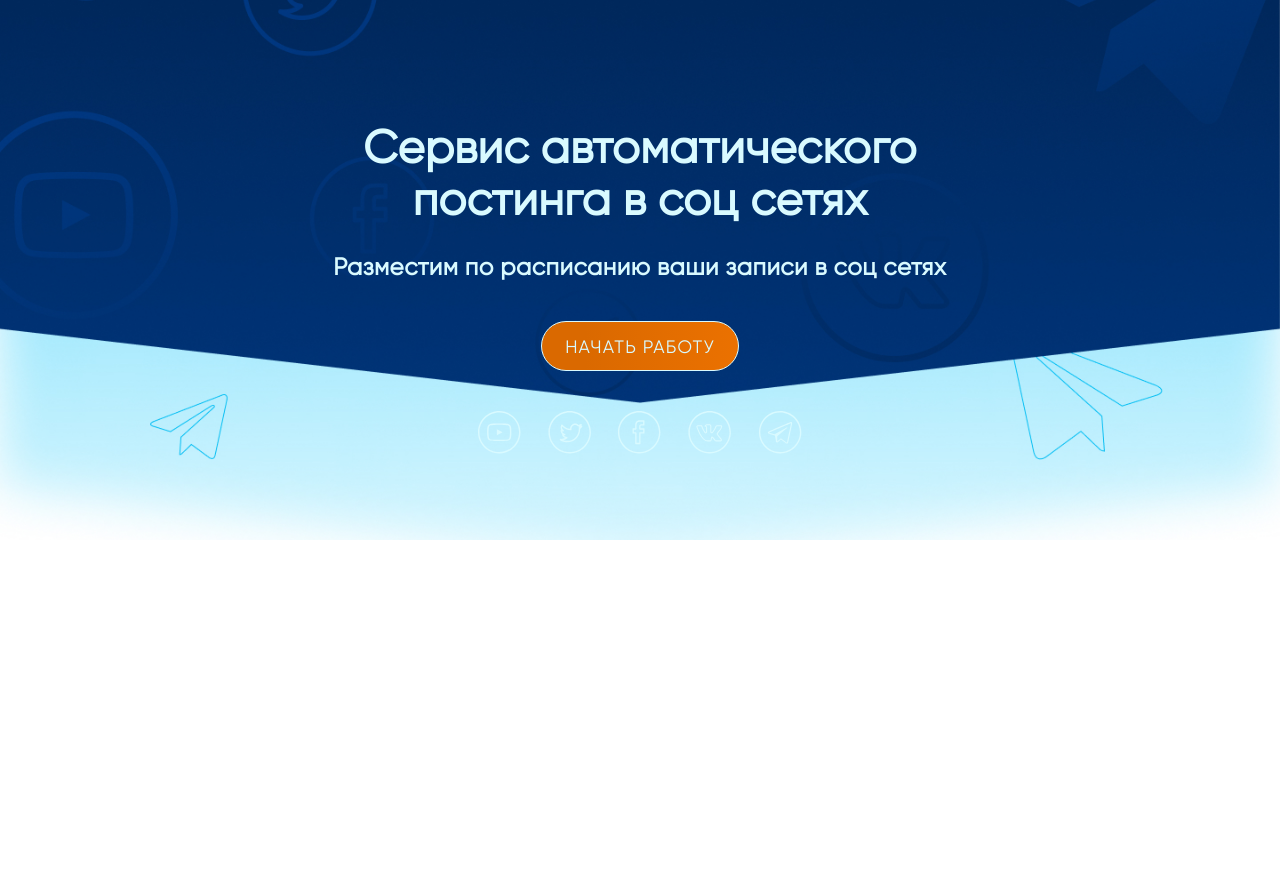
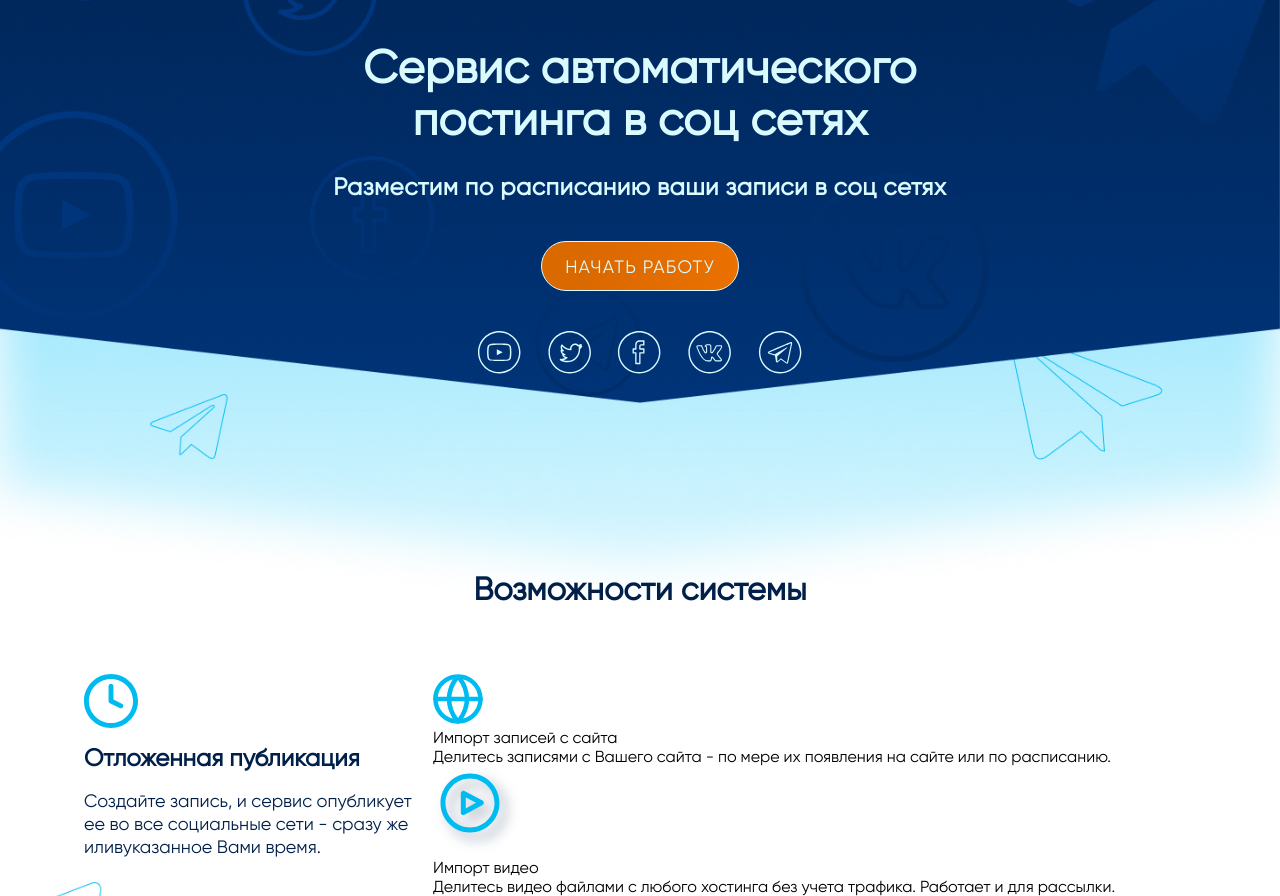
Before and after one commit to cigna2020/asp_landing_project, a plain HTML site: page index.html in a window 1280 px wide. Shown: the part 260-1156 px from the top of the page. Before the commit the page ends 800 px from the top, so only its background shows below. Drawn offline with Linux system fonts and the light colour scheme.

Commit message:
Make second html block - possibility_info and style for .possibility_post

```diff
--- a/index.html
+++ b/index.html
@@ -16,6 +16,7 @@
 </head>
 
 <body>
+    <!-- first section with header, title and links -->
     <section>
         <header class="header">
             <div class="header_logo">
@@ -37,20 +38,71 @@
                 <button>ВОЙТИ</button>
             </div>
         </header>
+
         <div class="header_title">
             Сервис автоматического<br>
             постинга в соц сетях
         </div>
+
         <div class="header_subtitle">Разместим по расписанию ваши записи в соц сетях</div>
+
         <button class="main_button">начать работу</button>
+
         <div class="social_link">
-            <a href="https://www.youtube.com/" target="_blank"><img src="./icons/ico_youtube.svg"
-                    alt="youtube icon"></a>
-            <a href="https://twitter.com/" target="_blank"><img src="./icons/ico_twitter.svg" alt="twitter icon"></a>
-            <a href="https://facebook.com/" target="_blank"><img src="./icons/ico_facebook.svg" alt="facebook icon"></a>
-            <a href="https://court.gov.ua/" target="_blank"><img src="./icons/ico_vk.svg" alt="vk icon"></a>
-            <a href="https://web.telegram.org/" target="_blank"><img src="./icons/ico_telegram.svg"
-                    alt="telegram icon"></a>
+            <a href="https://www.youtube.com/" target="_blank">
+                <img src="./icons/ico_youtube.svg" alt="youtube icon">
+            </a>
+            <a href="https://twitter.com/" target="_blank">
+                <img src="./icons/ico_twitter.svg" alt="twitter icon">
+            </a>
+            <a href="https://facebook.com/" target="_blank">
+                <img src="./icons/ico_facebook.svg" alt="facebook icon">
+            </a>
+            <a href="https://court.gov.ua/" target="_blank">
+                <img src="./icons/ico_vk.svg" alt="vk icon">
+            </a>
+            <a href="https://web.telegram.org/" target="_blank">
+                <img src="./icons/ico_telegram.svg" alt="telegram icon">
+            </a>
+        </div>
+    </section>
+
+    <!-- section with possibility -->
+    <section>
+        <div class="possibility_title">Возможности системы</div>
+
+        <div class="possibility_info">
+
+            <div class="possibility_post">
+                <div class="post_icon">
+                    <img src="./icons/possibility_icons/icon_time.svg" alt="time icon">
+                </div>
+                <div class="post_title">Отложенная публикация</div>
+                <div class="post_info">
+                    Создайте запись, и сервис опубликует ее во все социальные сети -
+                    сразу же иливуказанное Вами время.
+                </div>
+            </div>
+
+            <div class="possibility_net">
+                <div class="net_icon">
+                    <img src="./icons/possibility_icons/icon_web.svg" alt="web icon">
+                </div>
+                <div class="net_title">Импорт записей с сайта</div>
+                <div class="net_info">
+                    Делитесь записями с Вашего сайта - по мере их появления на сайте или по расписанию.
+                </div>
+
+                <div class="possibility_video">
+                    <div class="video_icon">
+                        <img src="./icons/possibility_icons/icon_video.svg" alt="video icon">
+                    </div>
+                    <div class="video_title">Импорт видео</div>
+                    <div class="video_info">
+                        Делитесь видео файлами с любого хостинга без учета трафика. Работает и для рассылки.
+                    </div>
+                </div>
+            </div>
         </div>
     </section>
 
--- a/styles/style.css
+++ b/styles/style.css
@@ -4,12 +4,12 @@
   box-sizing: border-box;
   font-family: Gilroy;
 }
-body {
+html {
+  max-width: 1440px;
   margin: 0 auto;
   background-color: #00bbf0;
   background: url("../img/bg_main.jpg") no-repeat;
   background-size: cover;
-  max-width: 1440px;
 }
 section {
   max-width: 1112px;
@@ -18,14 +18,11 @@ section {
 header {
   display: flex;
   margin: 0 auto;
-
   justify-content: space-between;
 }
 header_link,
 a {
   text-decoration: none;
-  font-family: Gilroy;
-  font-style: normal;
   font-weight: 600;
   font-size: 24px;
   line-height: 28px;
@@ -34,7 +31,7 @@ a {
   text-align: center;
   letter-spacing: 0.5px;
   color: #d9faff;
-  margin: 50.5681px 0px;
+  margin-top: 50px;
 }
 
 header_button,
@@ -65,7 +62,7 @@ button {
 
 .header_title {
   display: block;
-  margin: 228px auto 0;
+  margin: 180px auto 0;
 
   font-weight: bold;
   font-size: 46px;
@@ -108,3 +105,40 @@ button {
   margin: 0 auto;
   justify-content: space-between;
 }
+
+/* possibility section */
+
+.possibility_title {
+  display: block;
+  text-align: center;
+  margin-top: 192.5px;
+  font-weight: 600;
+  font-size: 32px;
+  line-height: 45px;
+  color: #00204a;
+}
+
+.possibility_info {
+  display: flex;
+  margin-top: 62px;
+}
+
+.possibility_post {
+  max-width: 349px;
+}
+
+.post_title {
+  margin-top: 12px;
+  font-weight: 600;
+  font-size: 24px;
+  line-height: 28px;
+  color: #00204a;
+}
+
+.post_info {
+  margin-top: 17px;
+  font-weight: 300;
+  font-size: 18px;
+  line-height: 23px;
+  color: #00204a;
+}
```
Also changed, not shown: icons/possibility_icons/icon_time.svg (added), icons/possibility_icons/icon_video.svg (added), icons/possibility_icons/icon_web.svg (added).
